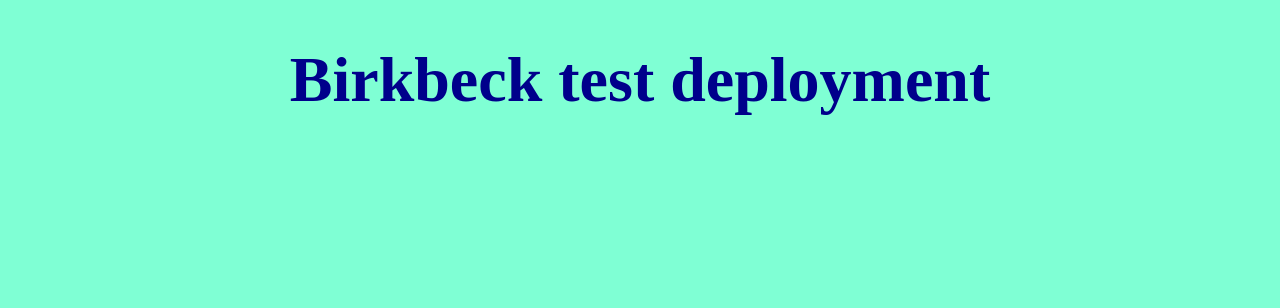
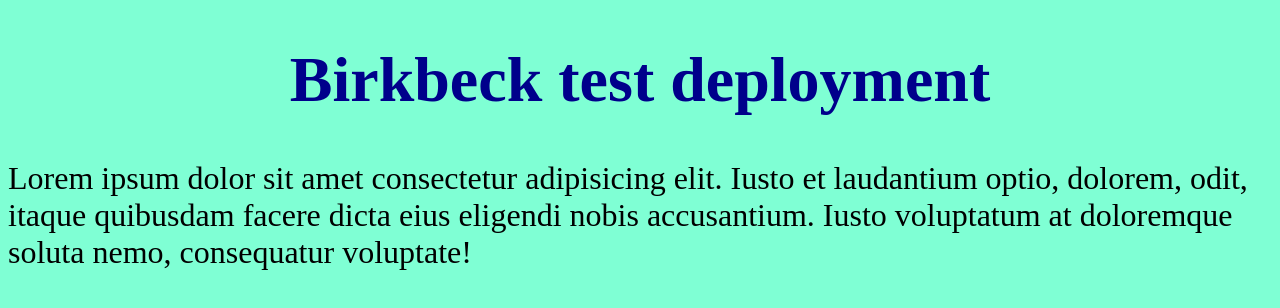
Before and after one commit to phoebebrocket/birkbeck_test, a plain HTML site: page index.html in a window 1280 px wide. Drawn offline with Linux system fonts and the light colour scheme.

Commit message:
second commit

```diff
--- a/index.html
+++ b/index.html
@@ -9,5 +9,11 @@
   </head>
   <body>
     <h1>Birkbeck test deployment</h1>
+    <p>
+      Lorem ipsum dolor sit amet consectetur adipisicing elit. Iusto et
+      laudantium optio, dolorem, odit, itaque quibusdam facere dicta eius
+      eligendi nobis accusantium. Iusto voluptatum at doloremque soluta nemo,
+      consequatur voluptate!
+    </p>
   </body>
 </html>
--- a/styles.css
+++ b/styles.css
@@ -14,3 +14,8 @@ h1:hover {
   color: aliceblue;
   cursor: pointer;
 }
+
+p {
+  font-size: 2rem;
+  color: black;
+}
```
